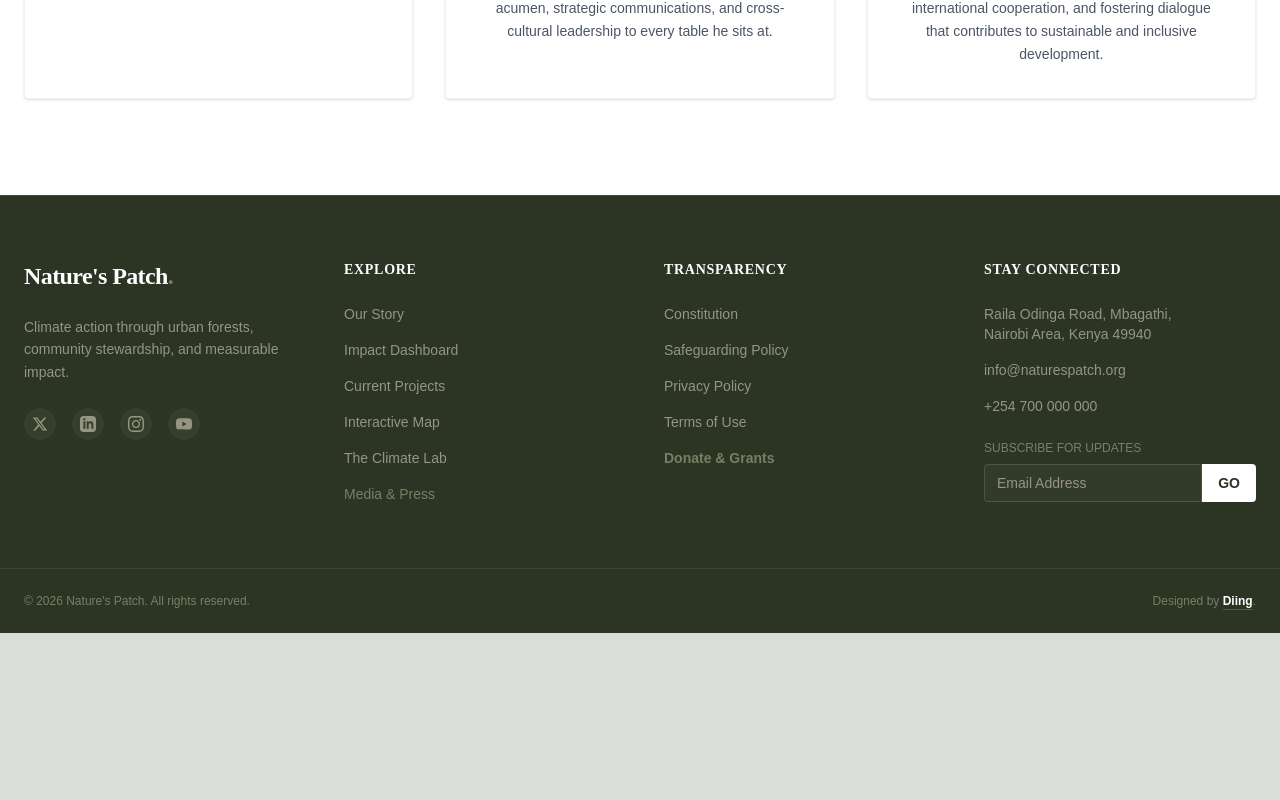
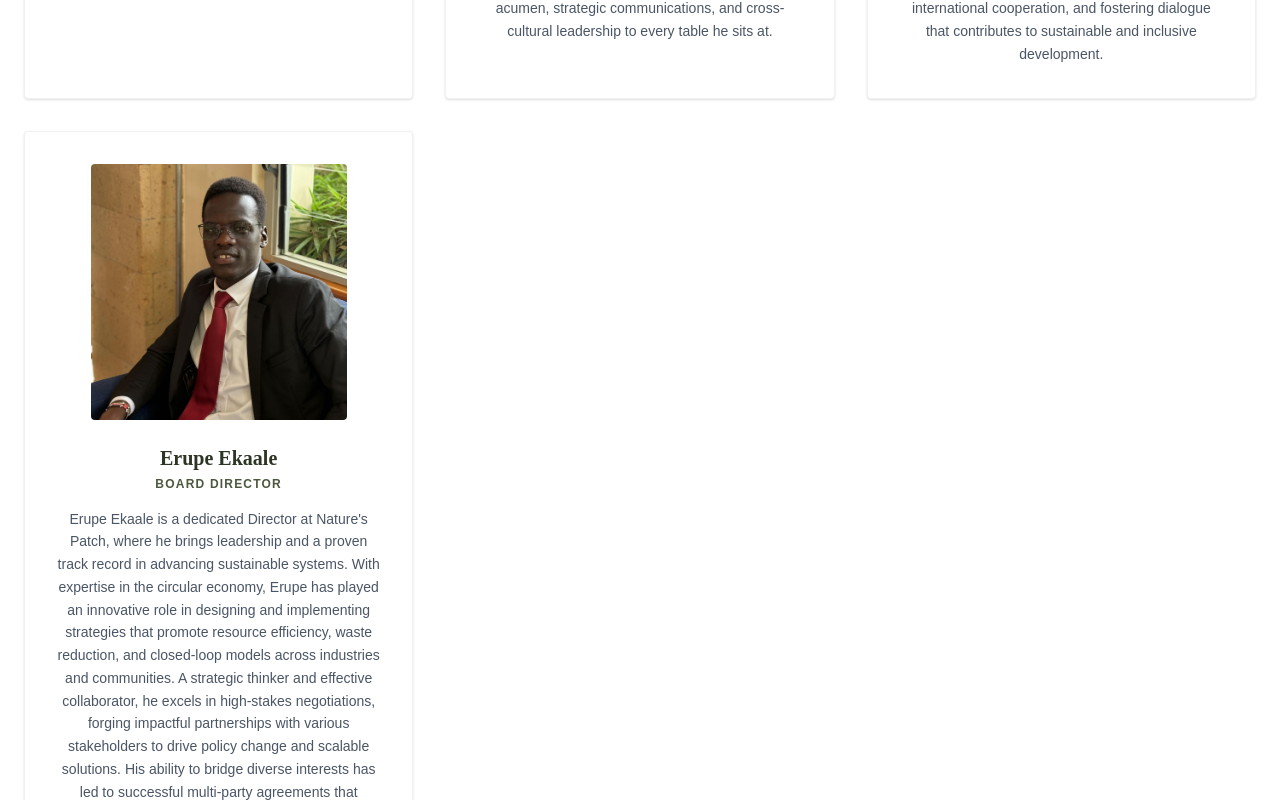
Before and after one commit to Diing54/natures-patch, a Next.js app in the folder natures-patch-v2/: page /about in a window 1280 px wide. Shown: the part 3420-4220 px from the top of the page. Before the commit the page ends 4053 px from the top, so only its background shows below. Built offline with nearby package versions, Linux system fonts and the light colour scheme.

Commit message:
feat:team member

```diff
--- a/natures-patch-v2/src/app/about/page.js
+++ b/natures-patch-v2/src/app/about/page.js
@@ -181,7 +181,7 @@ export default function AboutPage() {
             </div>
         </div>
 
-        {/* The Team Grid (Updated to handle 3 members) */}
+        {/* The Team Grid */}
         <div className="grid grid-cols-1 md:grid-cols-2 lg:grid-cols-3 gap-8 max-w-7xl mx-auto">
 
             {/* Team Member: Muchira */}
@@ -225,6 +225,18 @@ export default function AboutPage() {
                 </p>
             </div>
 
+            {/* Team Member: Erupe */}
+            <div className="bg-white p-8 rounded-sm shadow-sm border border-olive/10 hover:shadow-md transition-all text-center flex flex-col items-center">
+                <div className="relative w-56 h-56 lg:w-64 lg:h-64 mb-6 rounded-sm overflow-hidden shrink-0">
+                    <Image src="/team/Erupe.png" alt="Erupe Ekaale" fill className="object-cover object-center" />
+                </div>
+                <h3 className="font-serif text-xl font-bold text-moss">Erupe Ekaale</h3>
+                <p className="text-xs uppercase tracking-widest text-cypress font-bold mt-1 mb-4">Board Director</p>
+                <p className="text-sm text-gray-600 leading-relaxed flex-grow">
+                    Erupe Ekaale is a dedicated Director at Nature's Patch, where he brings leadership and a proven track record in advancing sustainable systems. With expertise in the circular economy, Erupe has played an innovative role in designing and implementing strategies that promote resource efficiency, waste reduction, and closed-loop models across industries and communities. A strategic thinker and effective collaborator, he excels in high-stakes negotiations, forging impactful partnerships with various stakeholders to drive policy change and scalable solutions. His ability to bridge diverse interests has led to successful multi-party agreements that accelerate the transition to circular practices while balancing economic, environmental, and social priorities. Passionate about systemic change, Erupe combines strong governance experience, innovative problem-solving, and a commitment to ethical leadership to help guide Nature's Patch mission toward a more regenerative and equitable future.
+                </p>
+            </div>
+
         </div>
       </section>
 
```
Also changed, not shown: natures-patch-v2/public/team/Erupe.png (added).
